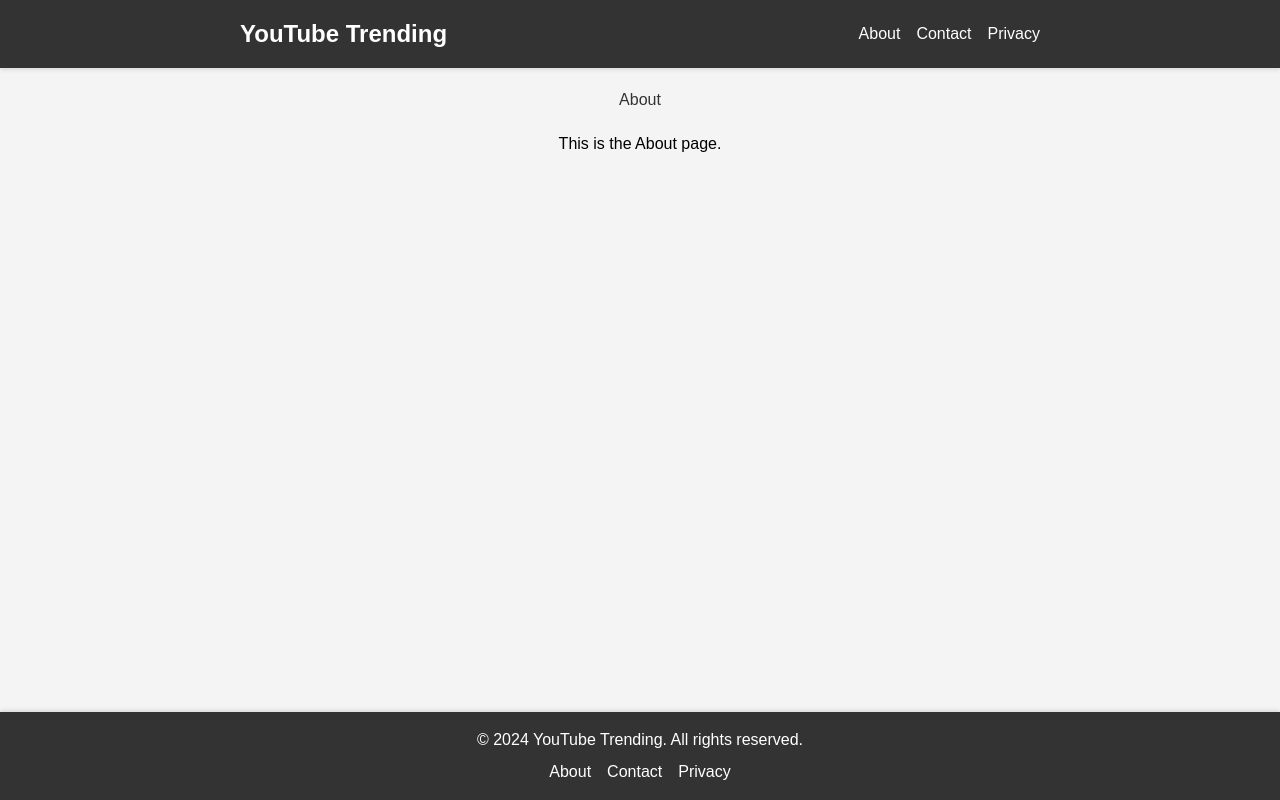
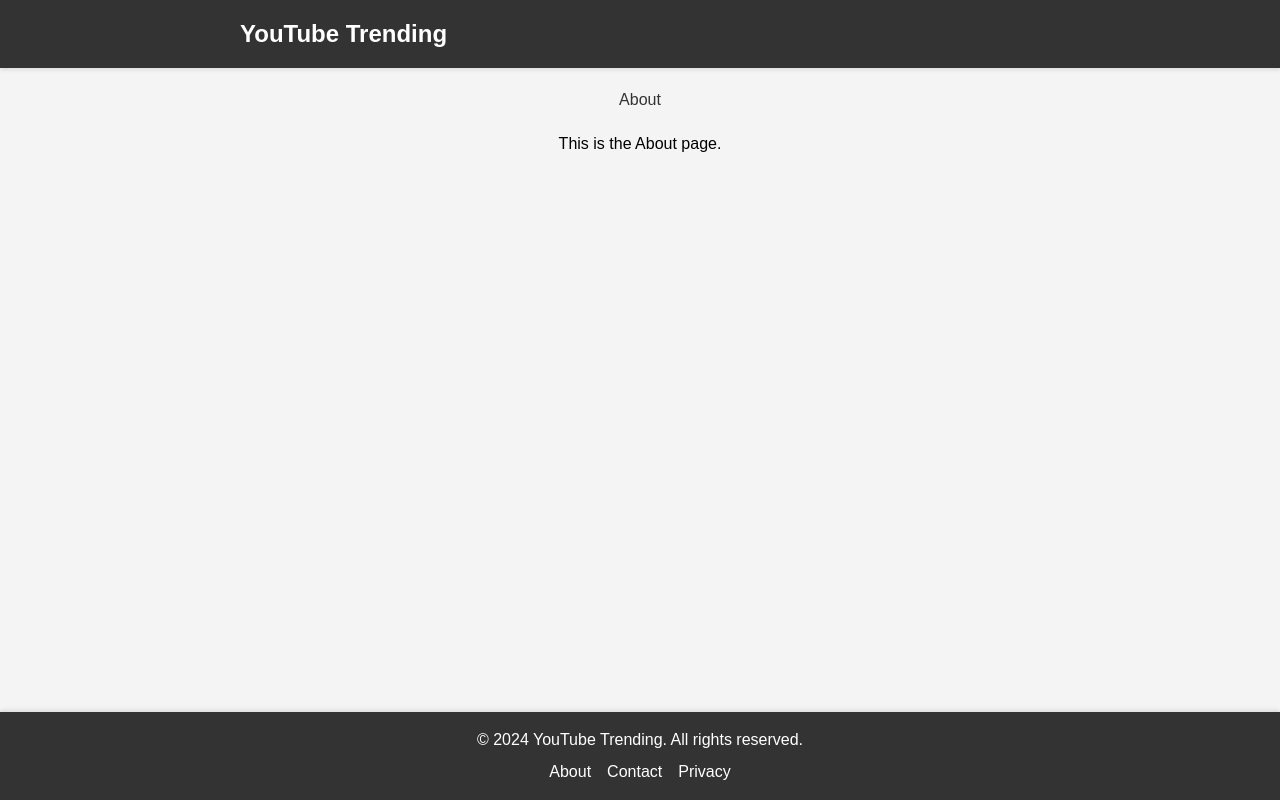
Before and after one commit to furidngrt/youtube-tren, a React (Create React App) app: page /about in a window 1280 px wide. Built offline with nearby package versions, Linux system fonts and the light colour scheme.

Commit message:
Update Navbar.js

```diff
--- a/src/components/navbar/Navbar.js
+++ b/src/components/navbar/Navbar.js
@@ -10,15 +10,7 @@
           YouTube Trending
         </Link>
         <div className="navbar-menu">
-          <Link to="/about" className="navbar-item">
-            About
-          </Link>
-          <Link to="/contact" className="navbar-item">
-            Contact
-          </Link>
-          <Link to="/privacy" className="navbar-item">
-            Privacy
-          </Link>
+          {/* Hapus tautan About, Contact, dan Privacy */}
         </div>
       </div>
     </nav>
```
